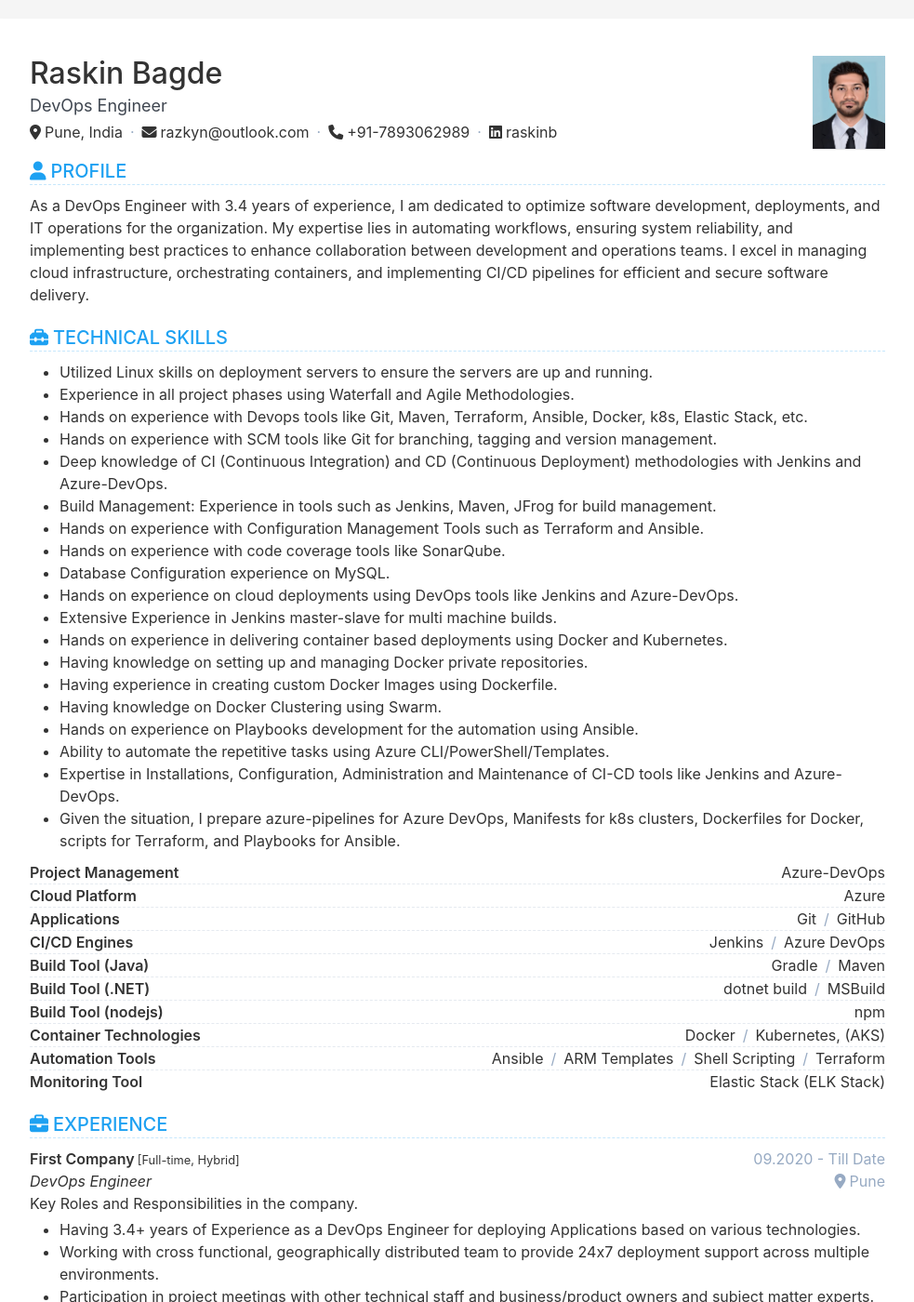
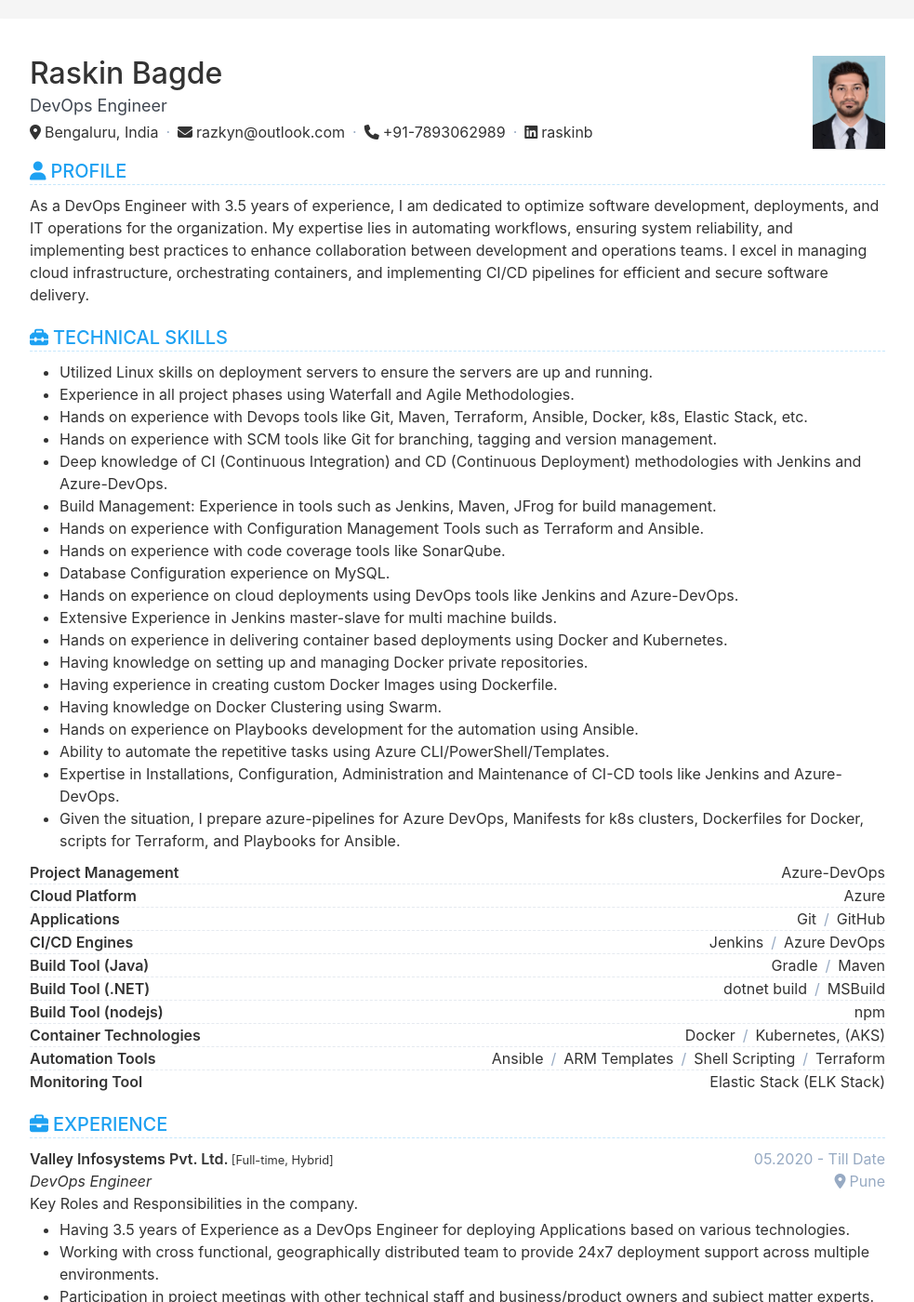
Before and after one commit to Raskinn/Resume, a Jekyll site: the page built from index.html, in a window 1280 px wide and 1400 px high. Shown: the whole window at 93% size, without its empty margins (148-1131 px from the left). Built offline with Jekyll 4.4.1, drawn with Linux system fonts in a browser that asks for light colours.

Commit message:
Updated resume

```diff
--- a/_data/data.yml
+++ b/_data/data.yml
@@ -7,7 +7,7 @@ basic:
 
 contact:
   # meta
-  location:   Pune, India                   # location
+  location:   Bengaluru, India              # location
   email:      razkyn@outlook.com            # email address
   phone:      +91-7893062989                # phone number, format is "+[Country Code] [Area Code (if applicable)] [Local Phone Number]"
   linkedin:   raskinb
@@ -84,7 +84,7 @@ profile:
   order: 1
   title: Profile
   description: |
-      As a DevOps Engineer with 3.4 years of experience, I am dedicated to optimize software development, deployments, and
+      As a DevOps Engineer with 3.5 years of experience, I am dedicated to optimize software development, deployments, and
       IT operations for the organization. My expertise lies in automating workflows, ensuring system reliability, and
       implementing best practices to enhance collaboration between development and operations teams. I excel in managing
       cloud infrastructure, orchestrating containers, and implementing CI/CD pipelines for efficient and secure software delivery.
@@ -96,15 +96,15 @@ experience:
   description: |
 
   items:
-    - company: First Company
+    - company: Valley Infosystems Pvt. Ltd.
       link:
       tags: Full-time, Hybrid
-      date: 09.2020 - Till Date
+      date: 05.2020 - Till Date
       role: DevOps Engineer
       location: Pune
       description: |
         Key Roles and Responsibilities in the company.
-        + Having 3.4+ years of Experience as a DevOps Engineer for deploying Applications based on various technologies.
+        + Having 3.5 years of Experience as a DevOps Engineer for deploying Applications based on various technologies.
         + Working with cross functional, geographically distributed team to provide 24x7 deployment support across multiple environments.
         + Participation in project meetings with other technical staff and business/product owners and subject matter experts.
         +	Build engineering automation and productivity tools to streamline deployment pipeline.
```
